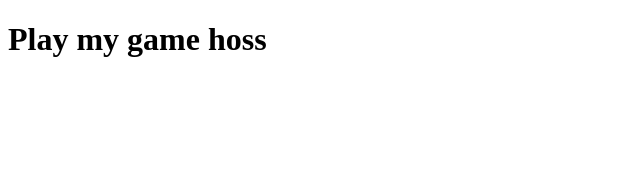
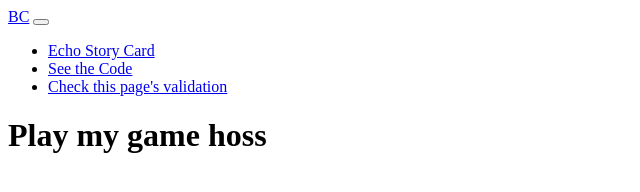
Before and after one commit to mrspartan38/dev-david-hw, a plain HTML site: page index.html in a window 1280 px wide. Shown: the whole page, without its empty margins (0-640 px from the left). Drawn offline with nearby package versions, Linux system fonts and the light colour scheme.

Commit message:
Add files via upload

```diff
--- a/index.html
+++ b/index.html
@@ -1,4 +1,33 @@
 <!DOCTYPE html>
 <html lang="en" >
-<h1>Play my game hoss</h1>
+<head>
+
+    </head>
+<body><nav class="navbar navbar-expand-sm bg-dark navbar-dark">
+  <div class="container-fluid">
+    <a class="navbar-brand" href="#">BC</a>
+    <button class="navbar-toggler" type="button" data-bs-toggle="collapse" data-bs-target="#collapsibleNavbar">
+      <span class="navbar-toggler-icon"></span>
+    </button>
+    <div class="collapse navbar-collapse" id="collapsibleNavbar">
+      <ul class="navbar-nav">
+        <li class="nav-item">
+          <a class="nav-link" href="#">Echo Story Card</a>
+        </li>
+        <li class="nav-item">
+          <a class="nav-link" href="#">See the Code</a>
+        </li>
+        <li class="nav-item">
+          <a class="nav-link" href="#">Check this page's validation</a>
+        </li>
+      </ul>
+    </div>
+  </div>
+</nav><h1>Play my game hoss</h1></body>
+
+
+<script src='https://cdnjs.cloudflare.com/ajax/libs/jquery/3.7.1/jquery.min.js'></script>
+<script src='https://cdnjs.cloudflare.com/ajax/libs/jqueryui/1.13.3/jquery-ui.min.js'></script>
+<script src='https://cdnjs.cloudflare.com/ajax/libs/bootstrap/5.3.3/js/bootstrap.min.js'>
+</script>
 </html>
```
